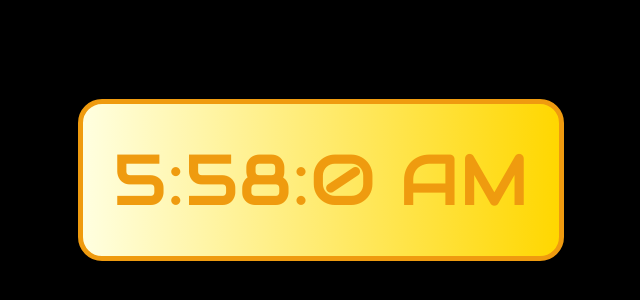
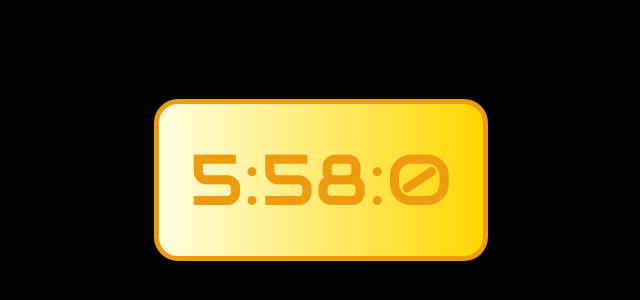
Before and after one commit to likhith994/digital_clock, a React (Vite) app: page / in a window 1280 px wide. Shown: the part 220-520 px from the top of the page, without its empty margins (319-959 px from the left). Built offline with nearby package versions, Linux system fonts and the light colour scheme.

Commit message:
removed period

```diff
--- a/src/components/Clock.jsx
+++ b/src/components/Clock.jsx
@@ -18,7 +18,7 @@ if (hour === 0) {
 }
 const Clock= () =>{
     return (<div className="container">
-        <h1>{hour}:{minutes}:{seconds} {period}</h1>
+        <h1>{hour}:{minutes}:{seconds}</h1>
     </div>);
 }
 export default Clock;
```
